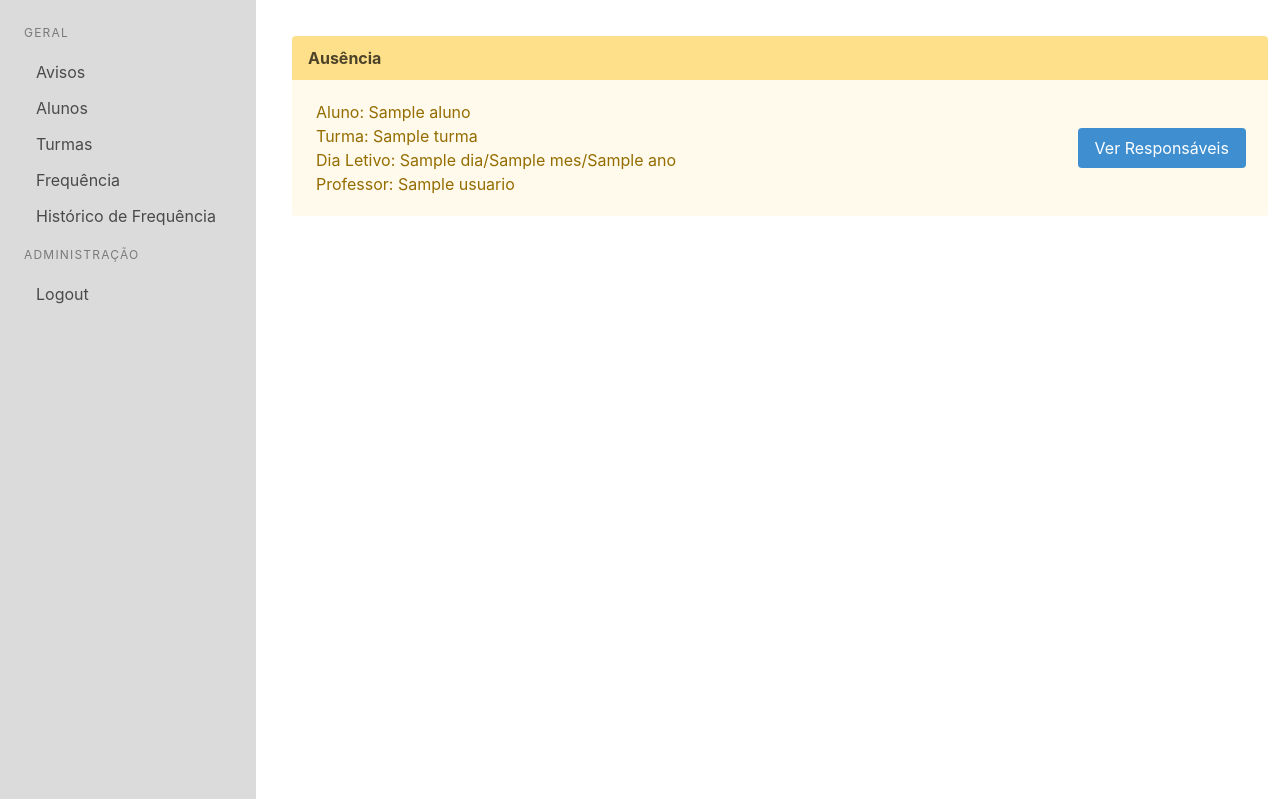
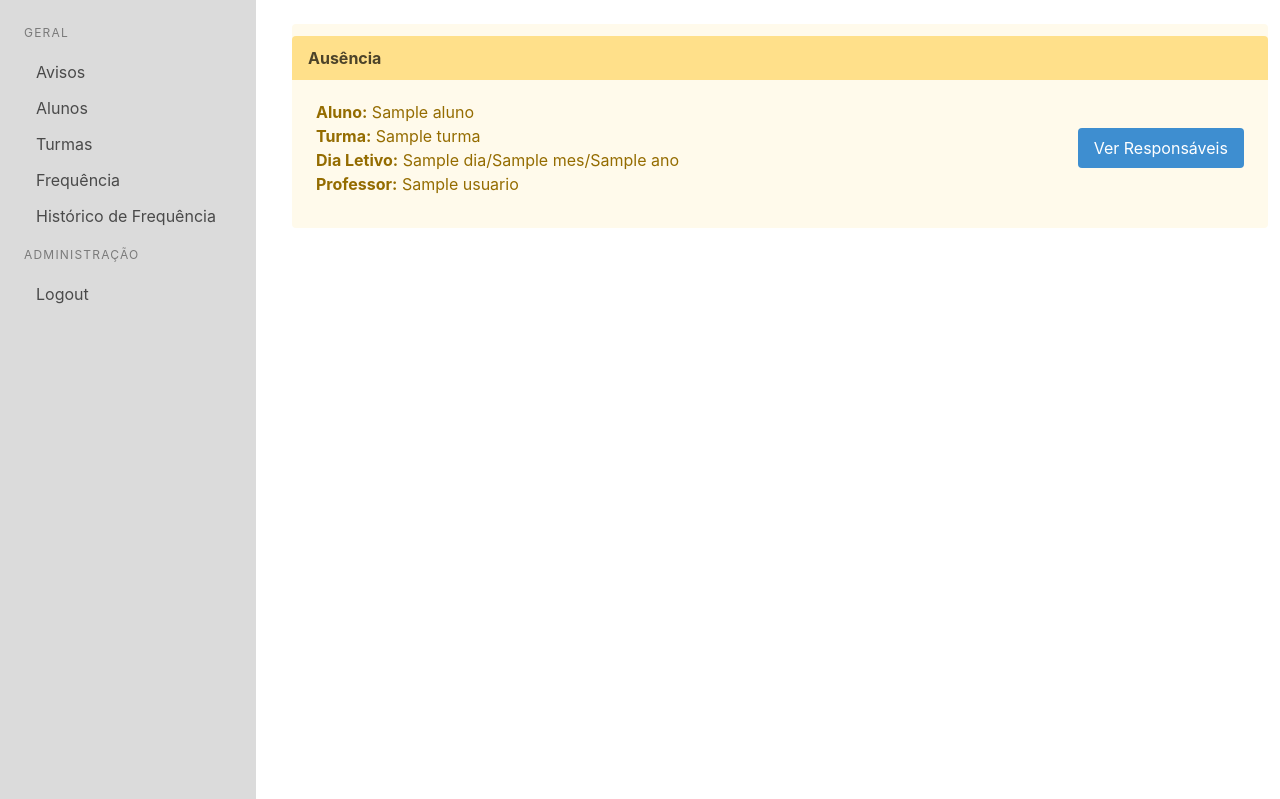
Before and after one commit to gabrgcr/controle-de-frequencia, a Flask app: template project/templates/alerta.html in a window 1280 px wide. Shown: the part 84-883 px from the top of the page. Run offline with Flask 3, Linux system fonts and the light colour scheme; the template is opened without the code that fills it: most values are stand-ins (such as "Sample title", 1, 10 or a date in 2020); some libraries are stand-ins or nearby versions.

Commit message:
FEAT - Responsividade

```diff
--- a/project/templates/alerta.html
+++ b/project/templates/alerta.html
@@ -4,14 +4,20 @@
 
 {% block content %}
     {% for alerta in alertas %}
+        <div class="columns">
+            <div class="column">
                 <article class="message {% if alerta.feito_aviso == 0 %} is-danger
                         {% else %} is-warning {% endif %}
                          is-rounded">
+                    <div class="columns">
+                        <div class="column">
                             <div class="message-header">
                                 <p>Ausência</p>
                                 {% if alerta.feito_aviso == 0 %}
-                    <form action="/alerta/check/{{ alerta.fk_aluno }}/{{ alerta.fk_dia_letivo }}" method="POST">
-                        <button class="button is-rounded is-info" aria-hidden="true" title="Marcar como resolvido">
+                                    <form action="/alerta/check/{{ alerta.fk_aluno }}/{{ alerta.fk_dia_letivo }}"
+                                          method="POST">
+                                        <button class="button is-rounded is-info" aria-hidden="true"
+                                                title="Marcar como resolvido">
                                             <span class="icon is-small"> <i class="fas fa-check is-small"></i> </span>
                                         </button>
                                     </form>
@@ -19,22 +25,28 @@
                             </div>
                             <div class="message-body">
                                 <div class="columns is-flex is-vcentered">
-                    <div class="column is-four-fifths">
-                        <p>Aluno: {{ alerta.aluno.nome }}</p>
-                        <p>Turma: {{ alerta.aluno.turma.turma }}</p>
-                        <p>Dia
-                            Letivo: {{ alerta.dia_letivo.dia }}/{{ alerta.dia_letivo.mes }}/{{ alerta.dia_letivo.ano }}</p>
-                        <p>Professor: {{ alerta.usuario.nome }}</p>
+                                    <div class="column is-four-fifths-desktop">
+                                        <p><b>Aluno:</b> {{ alerta.aluno.nome }}</p>
+                                        <p><b>Turma:</b> {{ alerta.aluno.turma.turma }}</p>
+                                        <p><b>Dia
+                                            Letivo:</b> {{ alerta.dia_letivo.dia }}/{{ alerta.dia_letivo.mes }}/{{ alerta.dia_letivo.ano }}
+                                        </p>
+                                        <p><b>Professor:</b> {{ alerta.usuario.nome }}</p>
                                     </div>
-                    <div class="column is-one-fifth is-flex mr-0">
+                                    <div class="column is-one-fifth-desktop is-align-content-end">
                                         <form>
-                            <button class="button is-info m-0" formaction="/responsaveis/{{ alerta.aluno.id }}">
+                                            <button class="button is-info is-fullwidth is-align-self-flex-end"
+                                                    formaction="/responsaveis/{{ alerta.aluno.id }}">
                                                 Ver Responsáveis
                                             </button>
                                         </form>
                                     </div>
                                 </div>
                             </div>
+                        </div>
+                    </div>
                 </article>
+            </div>
+        </div>
     {% endfor %}
 {% endblock %}
--- a/project/templates/base.html
+++ b/project/templates/base.html
@@ -5,13 +5,74 @@
     <title>Controle de Frequencia {% block title %} {% endblock %}</title>
     <link rel="stylesheet" href="https://cdn.jsdelivr.net/npm/bulma@0.9.4/css/bulma.min.css">
     <script src="https://kit.fontawesome.com/09a6fa3f09.js" crossorigin="anonymous"></script>
+    <script>
+        document.addEventListener('DOMContentLoaded', () => {
+            const $navbarBurgers = Array.prototype.slice.call(document.querySelectorAll('.navbar-burger'), 0);
+            if ($navbarBurgers.length > 0) {
+                $navbarBurgers.forEach(el => {
+                    el.addEventListener('click', () => {
+                        const target = el.dataset.target;
+                        const $target = document.getElementById(target);
+                        const $nav = document.getElementById('nav');
+                        $nav.classList.toggle('is-hidden');
+                        el.classList.toggle('is-active');
+                        $target.classList.toggle('is-active');
+                    });
+                });
+            }
+        });
+    </script>
 </head>
 <body>
 <header class="has-background-success p-5">
-    <h1 class="title">Controle de Frequência</h1>
+    <div class="columns is-flex is-align-content-flex-start">
+        <div class="column is-one-fifth-touch is-hidden-desktop">
+            <a role="button" class="navbar-burger" aria-label="menu" aria-expanded="false"
+               data-target="navbarBasicExample">
+                <span aria-hidden="true"></span>
+                <span aria-hidden="true"></span>
+                <span aria-hidden="true"></span>
+            </a>
+        </div>
+        <div class="column is-four-fifths-touch is-align-self-flex-start">
+            <h1 class="title">Controle de Frequência</h1>
+        </div>
+    </div>
 </header>
+<nav id="nav" class="is-hidden-desktop navbar m-1 card is-hidden" role="navigation">
+    <div class="navbar-start">
+        <a class="navbar-item" href="/alerta">Avisos</a>
+    </div>
+    <div class="navbar-item has-dropdown is-hoverable">
+        <a class="navbar-link">Cadastros</a>
+        <div class="navbar-dropdown">
+            <a href="/alunos" class="navbar-item">Alunos</a>
+            <a href="/turma" class="navbar-item">Turmas</a>
+        </div>
+    </div>
+    <div class="navbar-item has-dropdown is-hoverable">
+        <a class="navbar-link">Frequência</a>
+        <div class="navbar-dropdown">
+            <a href="/frequencia/0" class="navbar-item">Frequência</a>
+            <a href="/historico/0/0" class="navbar-item">Histórico de Frequência</a>
+        </div>
+    </div>
+    {% if current_user.tipo_usuario == 'ADM' %}
+        <div class="navbar-item has-dropdown is-hoverable">
+            <a class="navbar-link">Administração</a>
+            <div class="navbar-dropdown">
+                <a href="/usuarios" class="navbar-item">Usuários</a>
+            </div>
+        </div>
+    {% endif %}
+    <div class="navbar-end">
+        <form action="/logout">
+            <button class="button is-danger mb-2 ml-1">Logout</button>
+        </form>
+    </div>
+</nav>
 <div class="columns is-fullheight is-flex-grow p-0 m-0 is-flex" style="min-height: 100vh">
-    <div class="column is-one-fifth has-background-grey-lighter">
+    <div class="column is-one-fifth has-background-grey-lighter is-hidden-touch">
         <aside class="menu m-3">
             <p class="menu-label">
                 Geral
```
Lines whose indentation alone changed are shown as unchanged.
